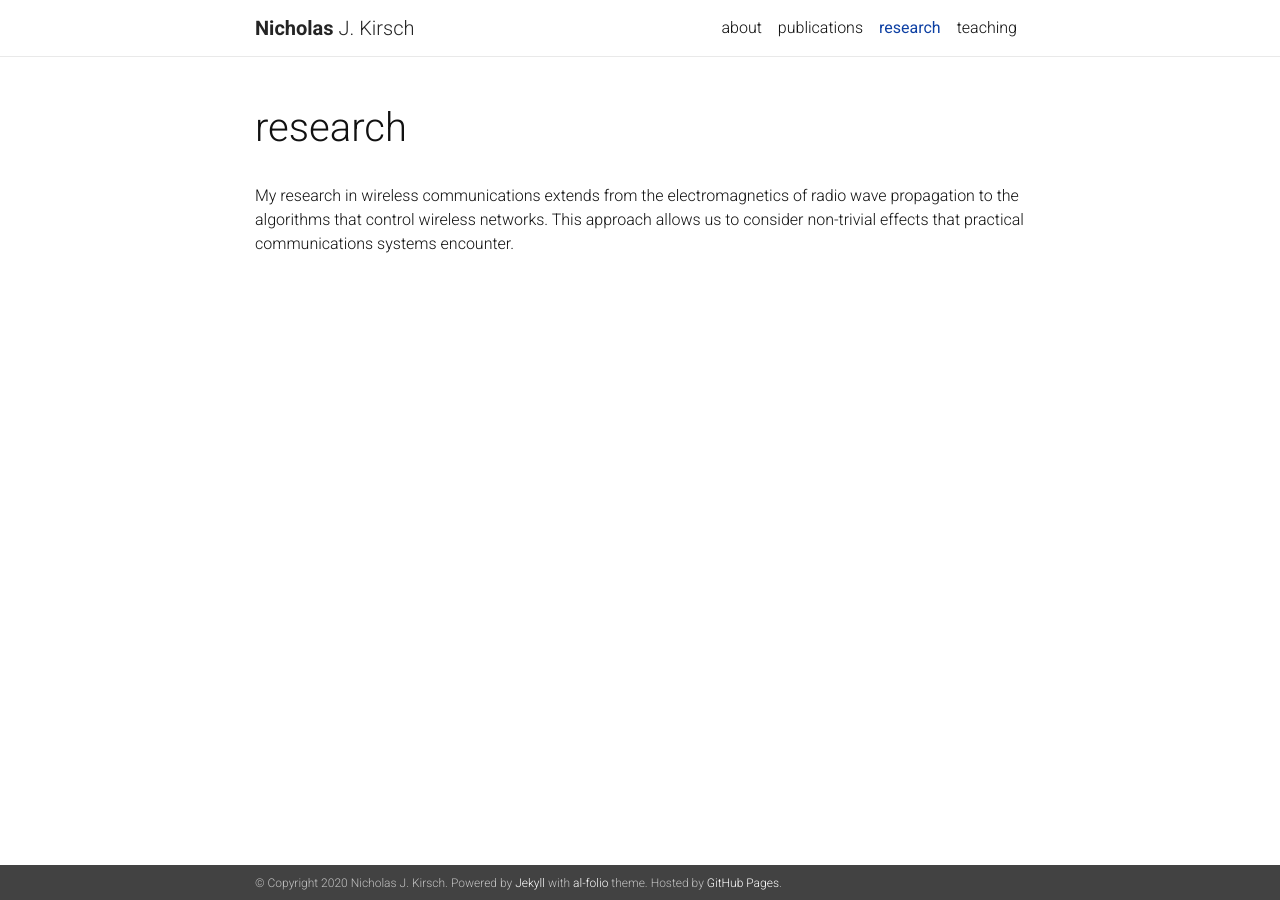
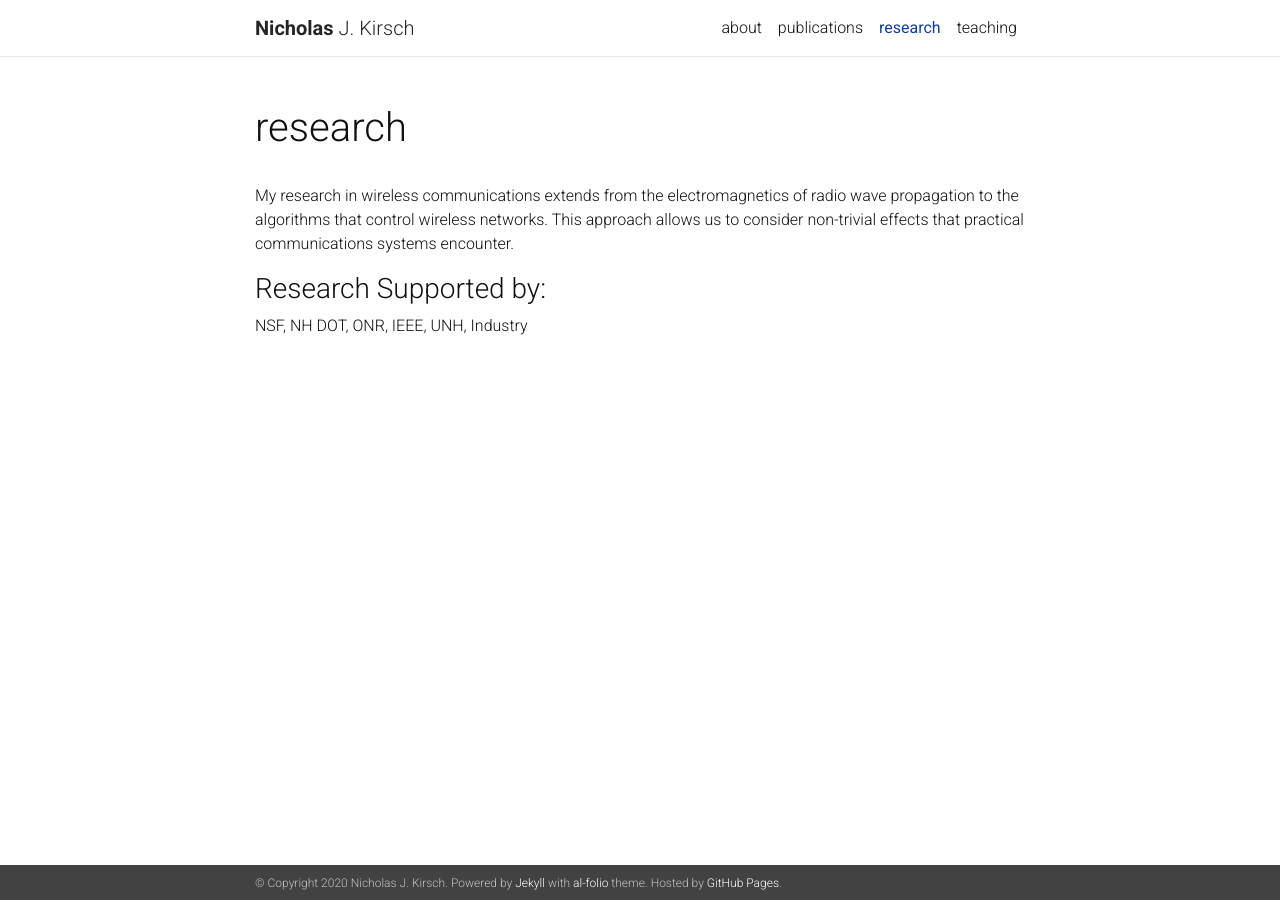
Before and after one commit to nicholasjkirsch/nicholasjkirsch.github.io, a Jekyll site: the page built from _pages/research.md, in a window 1280 px wide. Built offline with Jekyll 4.4.1, drawn with Linux system fonts in a browser that asks for light colours; nearby versions of some CDN libraries; a style sheet for code colours, icons or effects is not loaded.

Commit message:
Update research.md

```diff
--- a/_pages/research.md
+++ b/_pages/research.md
@@ -7,6 +7,10 @@ nav: true
 ---
 
 My research in wireless communications extends from the electromagnetics of radio wave propagation to the algorithms that control wireless networks. This approach allows us to consider non-trivial effects that practical communications systems encounter.
+
+### Research Supported by:
+
+NSF, NH DOT, ONR, IEEE, UNH, Industry
 
 <!---
 <div class="projects grid">
```
